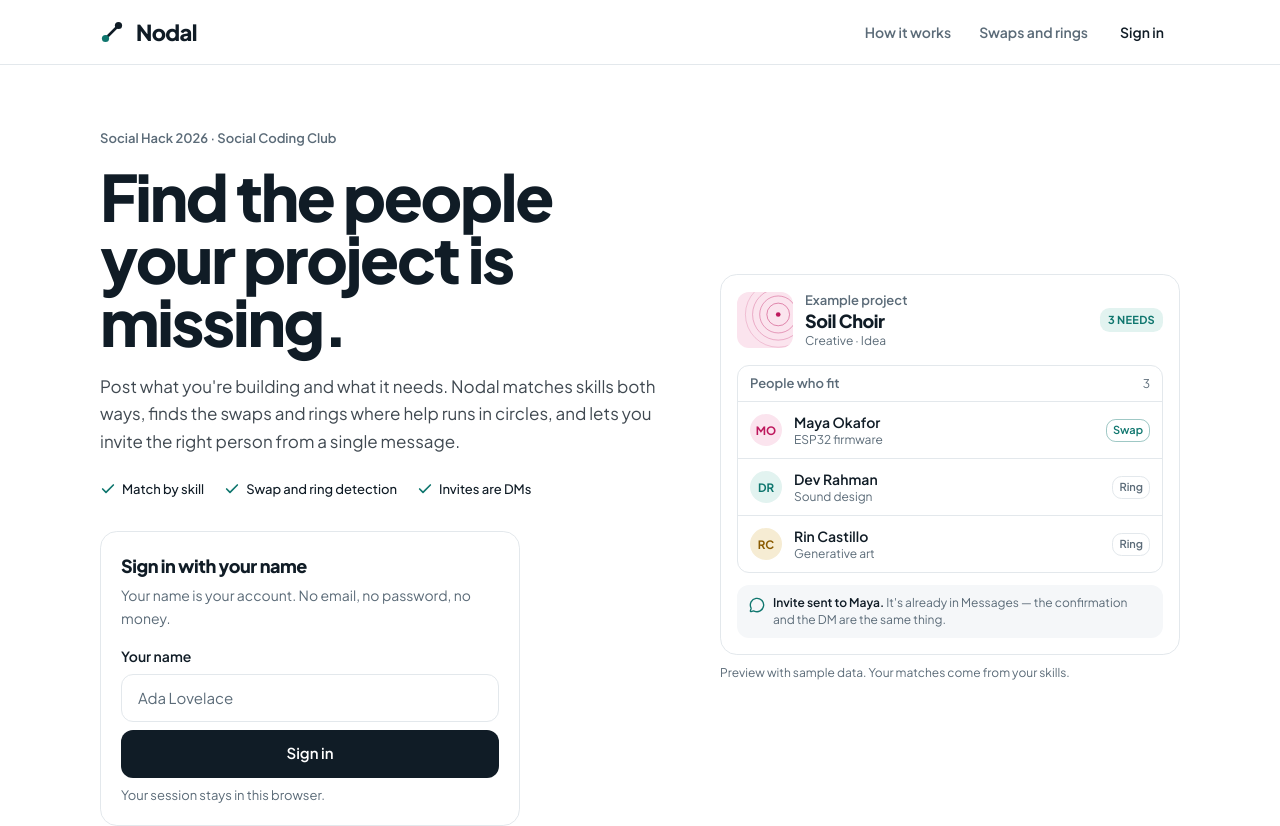
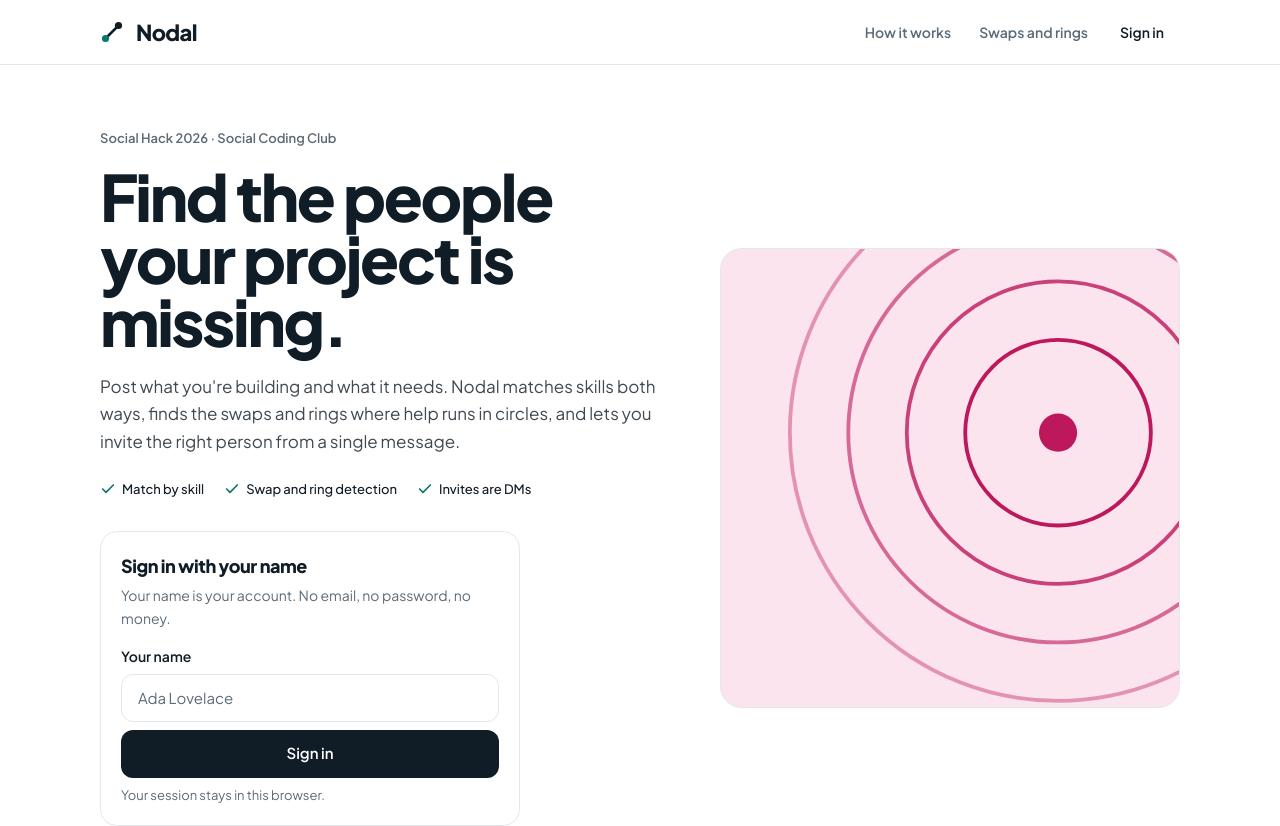
Before and after one commit to Troppy2/Nodal, a Next.js app in the folder frontend/: page / in a window 1280 px wide. Shown: the top 826 px of the page. Built offline with nearby package versions, Linux system fonts and the light colour scheme; no server answers.

Commit message:
Replace the landing preview card with the cover art
The right side of the hero is now the large pink ring artwork (the same deterministic cover Soil Choir uses) instead of a mock match card.

```diff
--- a/frontend/app/page.tsx
+++ b/frontend/app/page.tsx
@@ -1,6 +1,5 @@
 import Link from "next/link";
-import { ArrowRight, Check, MessageCircle } from "lucide-react";
-import { Avatar } from "@/components/Avatar";
+import { ArrowRight, Check } from "lucide-react";
 import { CoverArt } from "@/components/feed/CoverArt";
 import { SignInButton, SignInForm } from "@/components/landing/SignInButton";
 import { Label } from "@/components/Meta";
@@ -25,67 +24,6 @@ const steps = [
     body: "Invites are DMs, so the confirmation you see is the message they get. Follow up in the same thread.",
   },
 ];
-
-const samplePeople = [
-  { id: "demo-maya", handle: "maya", display_name: "Maya Okafor", avatar_url: null, skill: "ESP32 firmware", tag: "Swap" },
-  { id: "demo-dev", handle: "dev", display_name: "Dev Rahman", avatar_url: null, skill: "Sound design", tag: "Ring" },
-  { id: "demo-rin", handle: "rin", display_name: "Rin Castillo", avatar_url: null, skill: "Generative art", tag: "Ring" },
-];
-
-function MatchPreview() {
-  return (
-    <div className="mx-auto w-full max-w-[460px] lg:mx-0">
-      <div className="rounded-xl border border-line bg-white p-4">
-        <div className="flex items-center gap-3">
-          <CoverArt cover={{ pattern: "rings", tint: "creative" }} seed="soil-choir" className="size-14 shrink-0 rounded-lg" />
-          <div className="min-w-0 flex-1">
-            <Label>Example project</Label>
-            <p className="truncate text-lg font-extrabold leading-tight tracking-tight">Soil Choir</p>
-            <p className="text-xs text-muted-ink">Creative · Idea</p>
-          </div>
-          <span className="shrink-0 rounded-md bg-teal-tint px-2 py-1 text-[11px] font-bold uppercase tracking-wide text-teal">
-            3 needs
-          </span>
-        </div>
-
-        <div className="mt-4 overflow-hidden rounded-lg border border-line">
-          <div className="flex items-center justify-between border-b border-line px-3 py-2">
-            <Label>People who fit</Label>
-            <span className="text-xs text-muted-ink">3</span>
-          </div>
-          <ul className="divide-y divide-line">
-            {samplePeople.map((p) => (
-              <li key={p.id} className="flex items-center gap-3 px-3 py-2.5">
-                <Avatar person={p} size={32} />
-                <div className="min-w-0 flex-1 leading-tight">
-                  <p className="truncate text-sm font-semibold">{p.display_name}</p>
-                  <p className="truncate text-xs text-muted-ink">{p.skill}</p>
-                </div>
-                <span
-                  className={cn(
-                    "shrink-0 rounded-md border px-1.5 py-0.5 text-[11px] font-semibold",
-                    p.tag === "Swap" ? "border-teal/40 text-teal" : "border-line text-muted-ink",
-                  )}
-                >
-                  {p.tag}
-                </span>
-              </li>
-            ))}
-          </ul>
-        </div>
-
-        <div className="mt-3 flex items-start gap-2 rounded-lg bg-sunken px-3 py-2.5">
-          <MessageCircle className="mt-0.5 size-4 shrink-0 text-teal" />
-          <p className="text-xs leading-snug">
-            <span className="font-semibold">Invite sent to Maya.</span>{" "}
-            <span className="text-muted-ink">It&apos;s already in Messages — the confirmation and the DM are the same thing.</span>
-          </p>
-        </div>
-      </div>
-      <p className="mt-2.5 text-center text-xs text-muted-ink lg:text-left">Preview with sample data. Your matches come from your skills.</p>
-    </div>
-  );
-}
 
 export default function LandingPage() {
   return (
@@ -135,7 +73,13 @@ export default function LandingPage() {
             </div>
           </div>
 
-          <MatchPreview />
+          <div className="mx-auto w-full max-w-[460px] lg:mx-0">
+            <CoverArt
+              cover={{ pattern: "rings", tint: "creative" }}
+              seed="soil-choir"
+              className="aspect-square w-full rounded-2xl border border-line"
+            />
+          </div>
         </section>
 
         <section id="how" className="scroll-mt-20 border-y border-line bg-sunken/40">
```
